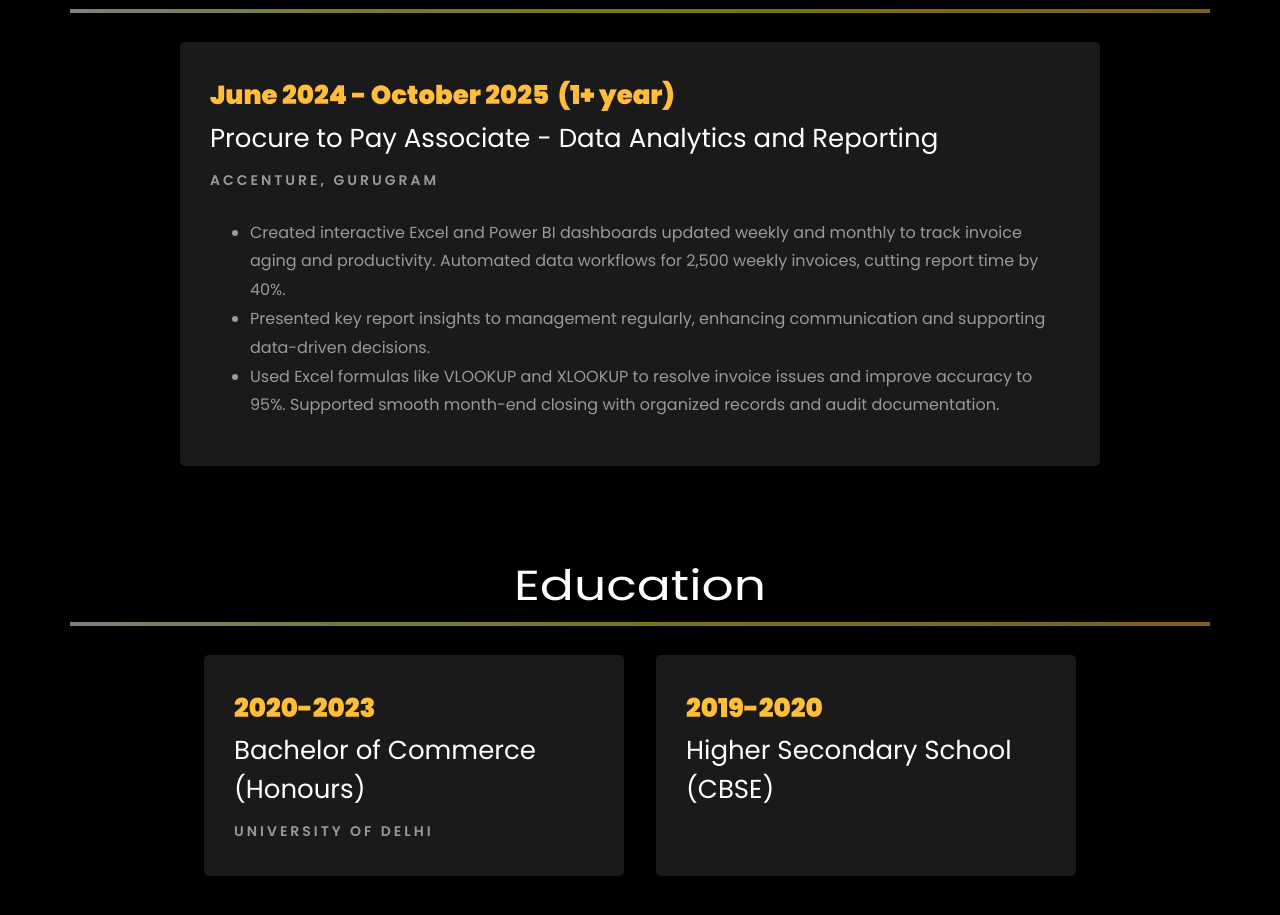
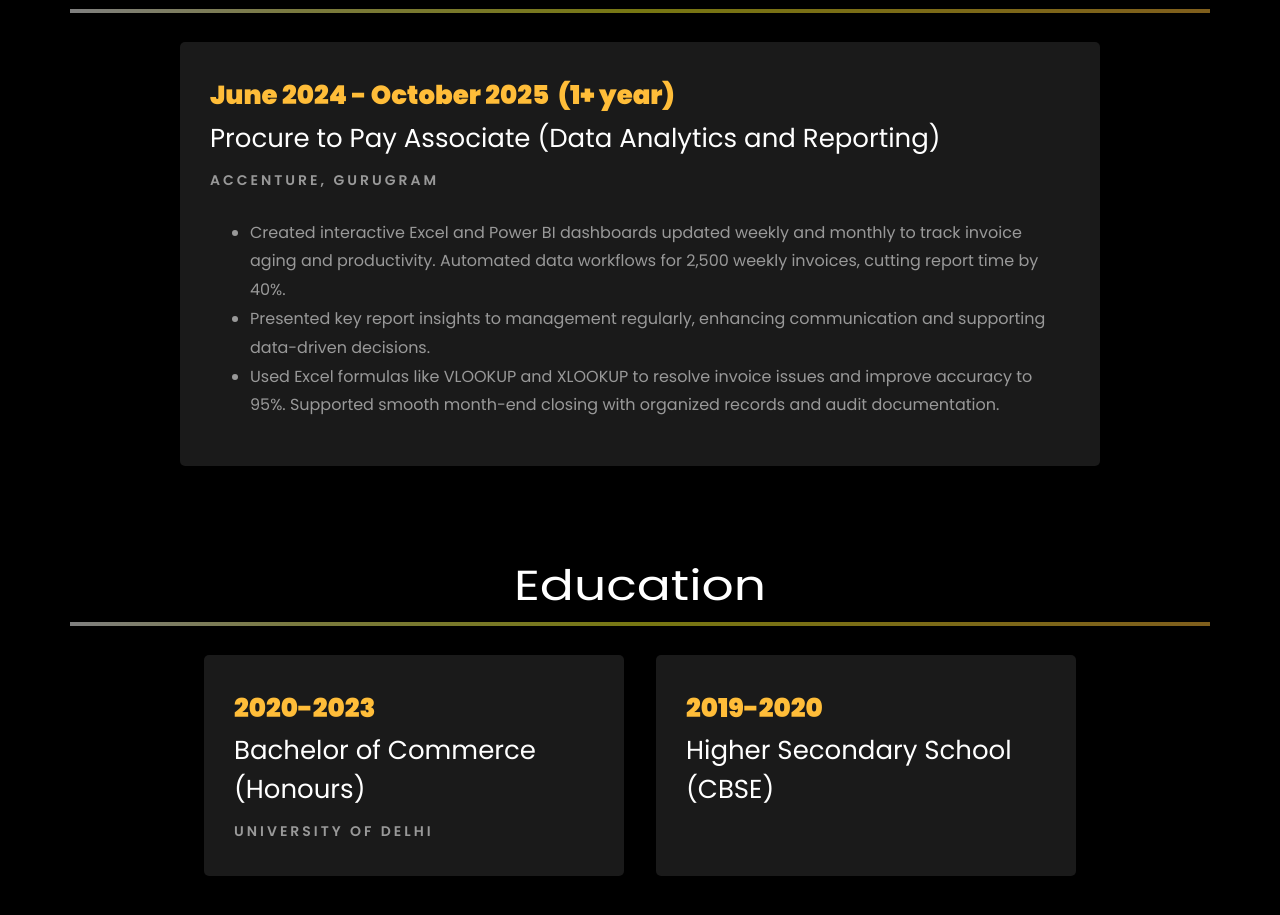
Before and after one commit to yadavlalit7290/lalit_yadav.github.io, a plain HTML site: page index.html in a window 1280 px wide. Shown: the part 1862-2777 px from the top of the page. Drawn offline with Linux system fonts and the light colour scheme; files whose address does not match are found by name.

Commit message:
Update index.html

```diff
--- a/index.html
+++ b/index.html
@@ -239,7 +239,7 @@ modeling, and process optimization, with the ability to translate complex datase
           <div class="col-md-10">
             <div class="resume-wrap ftco-animate">
               <span class="date">June 2024 - October 2025  (1+ year)</span>
-              <h2>Procure to Pay Associate - Data Analytics and Reporting</h2>
+              <h2>Procure to Pay Associate (Data Analytics and Reporting)</h2>
               <span class="position">Accenture, Gurugram</span>
               <ul class="mt-4">
                 <li>Created interactive Excel and Power BI dashboards updated weekly and monthly to track invoice aging and productivity. Automated data workflows for 2,500 weekly invoices, cutting report time by 40%. </li>
```
